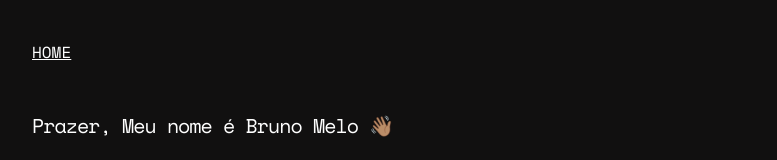
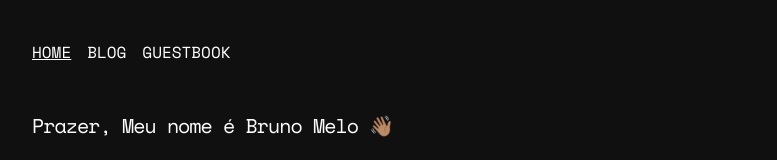
Before and after one commit to brunooomelo/personal-website, a Next.js app: page / in a window 1280 px wide. Shown: the top 160 px of the page, without its empty margins (248-1025 px from the left). Built offline with nearby package versions, Linux system fonts and the light colour scheme; no server answers.

Commit message:
add blog and guestbook link

```diff
--- a/src/components/header.tsx
+++ b/src/components/header.tsx
@@ -1,15 +1,40 @@
-import Link from "next/link"
+import Link from "next/link";
+import { useRouter } from "next/router";
+
+const pages = [
+  {
+    label: "home",
+    ariaLabel: "Ir para a página inicial",
+    url: "/",
+  },
+  {
+    label: "blog",
+    ariaLabel: "Ir para a página do blog",
+    url: "/blog",
+  },
+  {
+    label: "guestbook",
+    ariaLabel: "Ir para a página do guestbook",
+    url: "/guestbook",
+  },
+];
 
 export const Header = () => {
+  const { route } = useRouter();
   return (
     <header className="w-full h-14 flex items-center">
       <ul className="flex gap-4">
-        <li className="underline">
-          <Link arial-label="Ir para a Home" href="/">
-            HOME
-          </Link>
-        </li>
+        {pages.map((page) => (
+          <li
+            className={`${route === page.url ? "underline" : ""} uppercase`}
+            key={page.label}
+          >
+            <Link aria-label={page.ariaLabel} href={page.url}>
+              {page.label}
+            </Link>
+          </li>
+        ))}
       </ul>
     </header>
-  )
-}
+  );
+};
```
